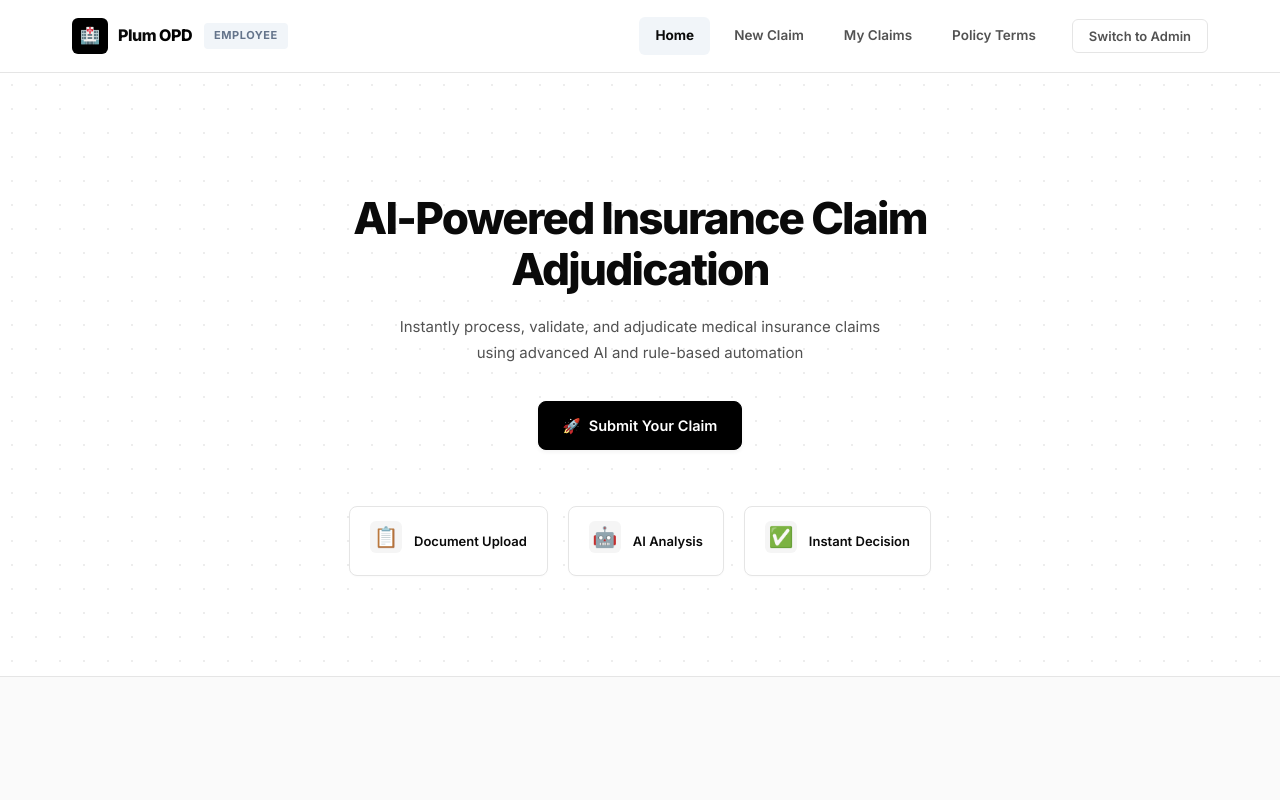
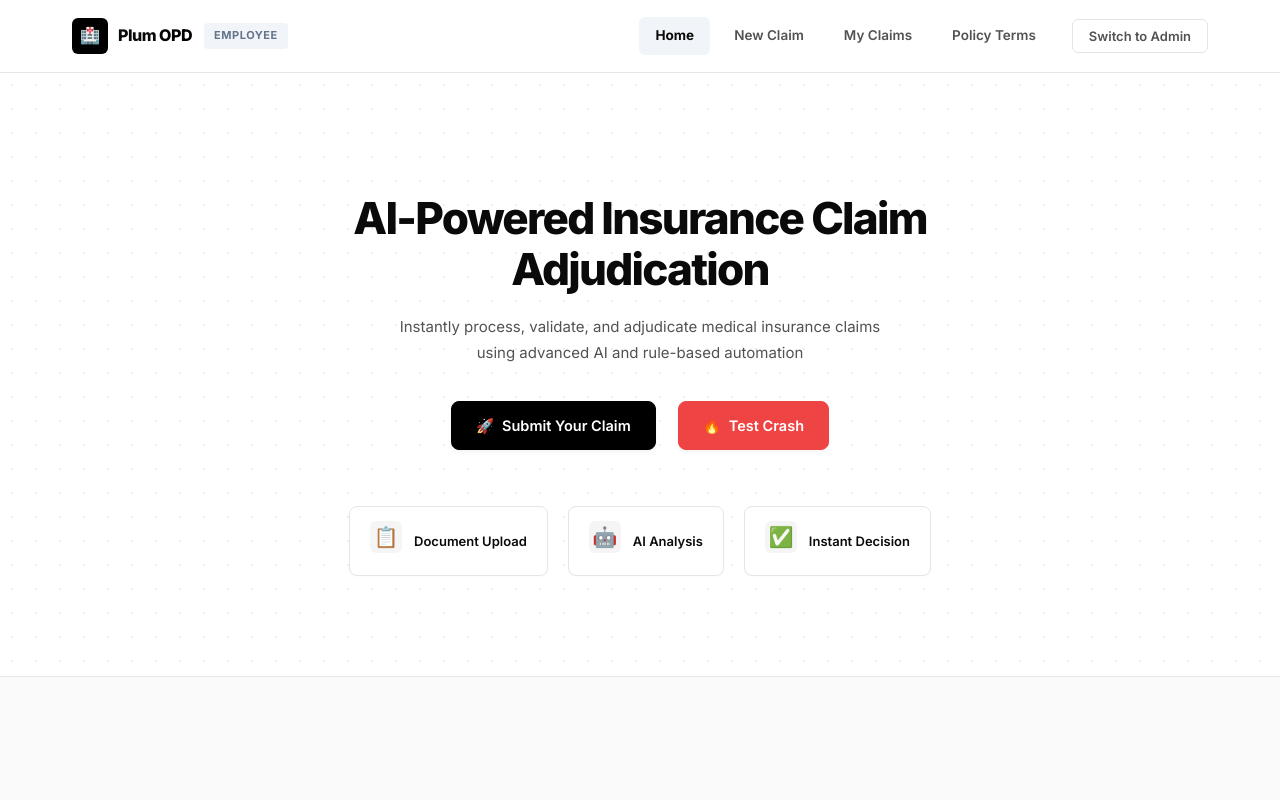
Before and after one commit to AnveshCheela/plum-opd-project, a React (Vite) app in the folder frontend/: page / in a window 1280 px wide. Shown: the top 800 px of the page. Built offline with nearby package versions, Linux system fonts and the light colour scheme; no server answers.

Commit message:
feat: add frontend crash test button

```diff
--- a/frontend/src/pages/Home.jsx
+++ b/frontend/src/pages/Home.jsx
@@ -17,6 +17,15 @@ function Home() {
               <span>🚀</span> Submit Your Claim
             </Link>
 
+            <button
+              className="btn btn-primary btn-lg"
+              style={{ backgroundColor: '#ef4444', borderColor: '#ef4444', marginLeft: '10px' }}
+              onClick={() => {
+                throw new Error("OpsGuardian Demo: A user clicked a button that threw a fatal React error!");
+              }}
+            >
+              <span>🔥</span> Test Crash
+            </button>
           </div>
         </div>
         <div className="hero-graphic">
```
